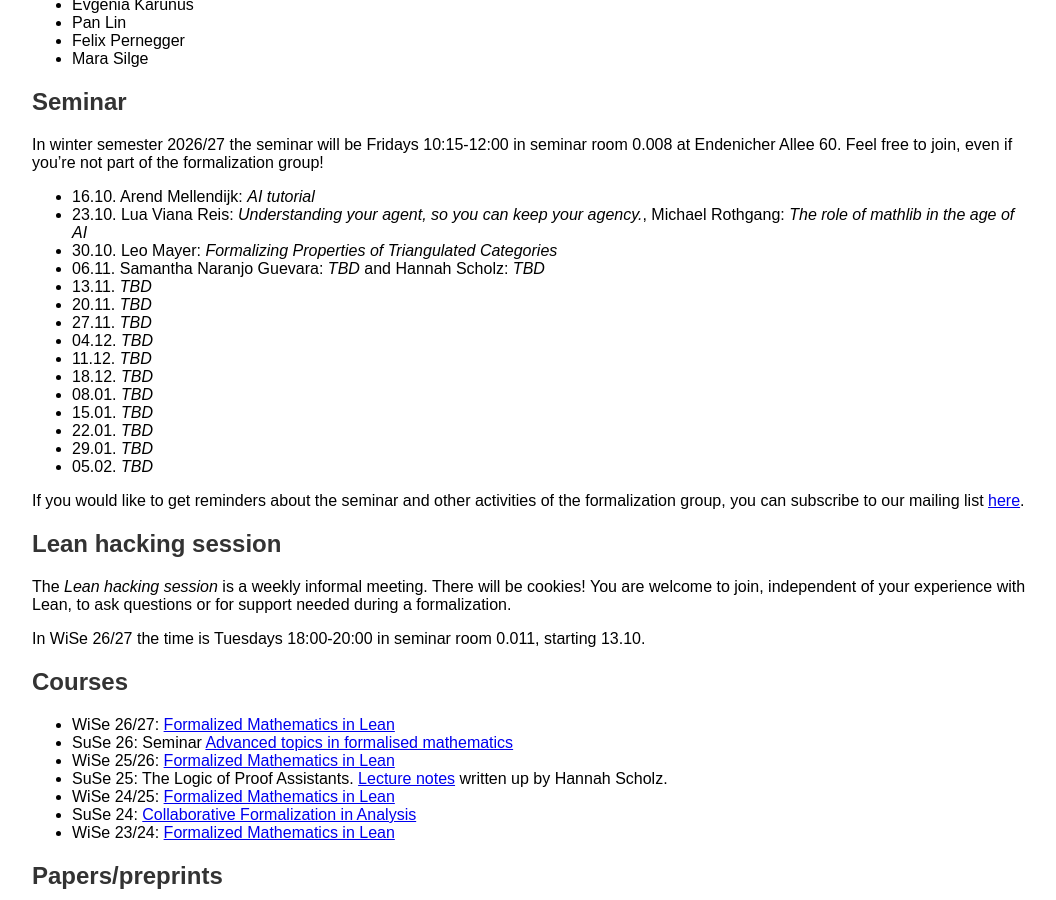
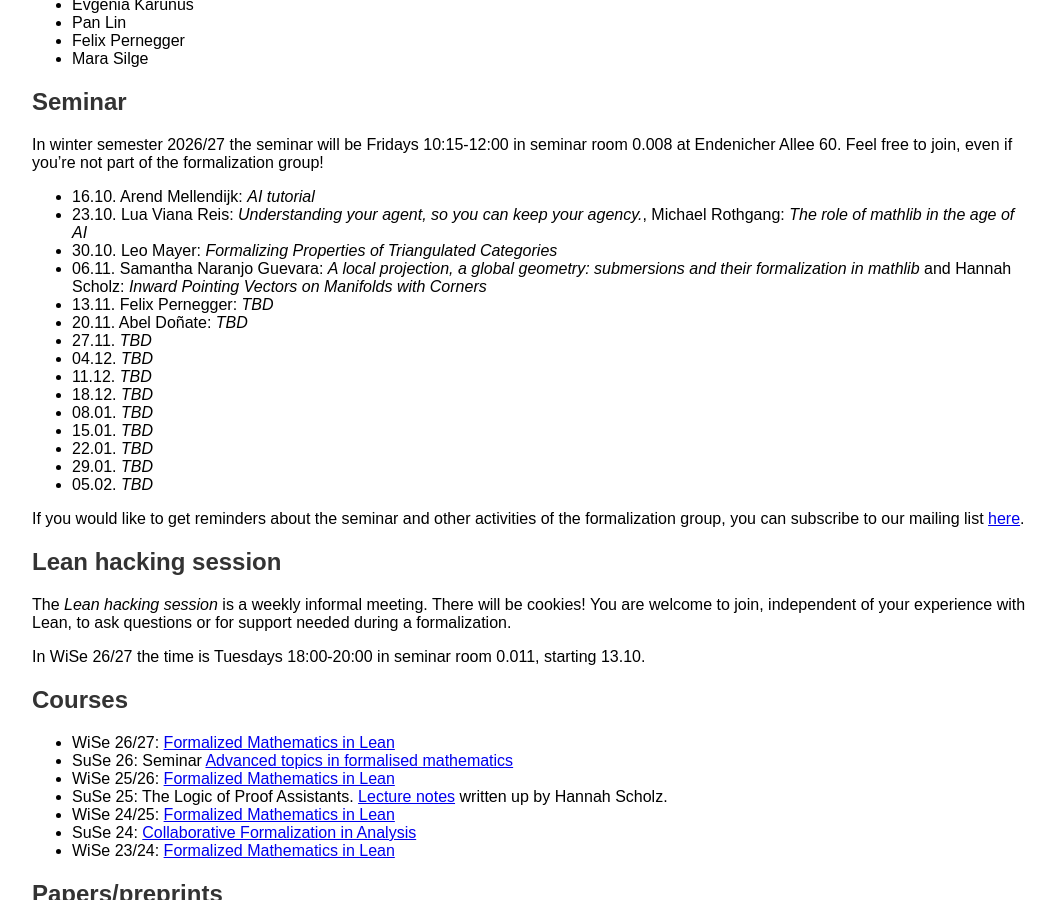
Before and after one commit to fpvandoorn/fpvandoorn.github.io, a Jekyll site: the page built from formalized-mathematics.md, in a window 1280 px wide and 900 px high, scrolled down 830 px. Shown: the whole window, without its empty margins (108-1164 px from the left). Built offline with Jekyll 4.4.1, drawn with Linux system fonts in a browser that asks for light colours; our own code applies the rules of GitHub Pages for plain Markdown files.

Commit message:
update seminar

```diff
--- a/formalized-mathematics.md
+++ b/formalized-mathematics.md
@@ -57,9 +57,9 @@
 * 16.10. Arend Mellendijk: *AI tutorial* <!-- and discussion? -->
 * 23.10. Lua Viana Reis: *Understanding your agent, so you can keep your agency.*, Michael Rothgang: *The role of mathlib in the age of AI*
 * 30.10. Leo Mayer: *Formalizing Properties of Triangulated Categories*
-* 06.11. Samantha Naranjo Guevara: *TBD* and Hannah Scholz: *TBD*
-* 13.11. *TBD*
-* 20.11. *TBD*
+* 06.11. Samantha Naranjo Guevara: *A local projection, a global geometry: submersions and their formalization in mathlib* and Hannah Scholz: *Inward Pointing Vectors on Manifolds with Corners*
+* 13.11. Felix Pernegger: *TBD*
+* 20.11. Abel Doñate: *TBD*
 * 27.11. *TBD*
 * 04.12. *TBD*
 * 11.12. *TBD*
```
